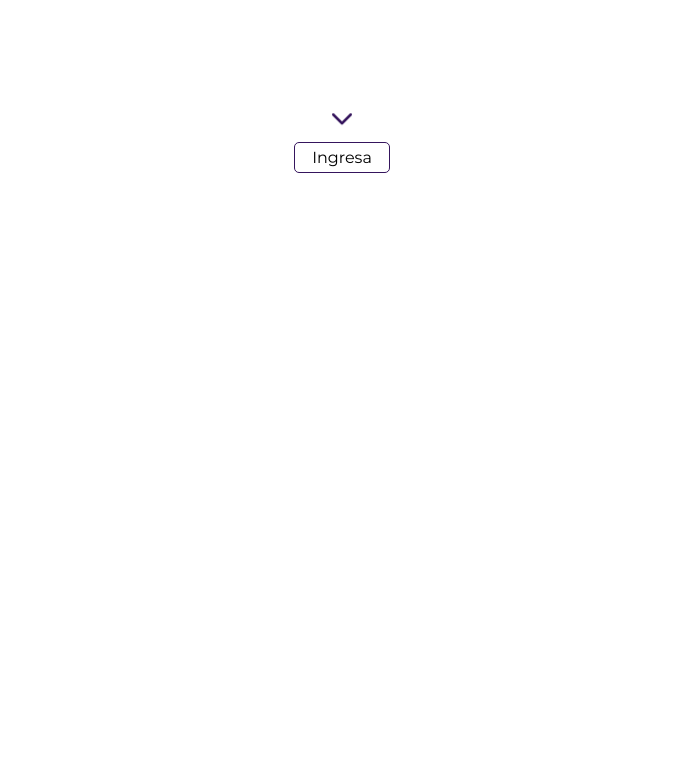
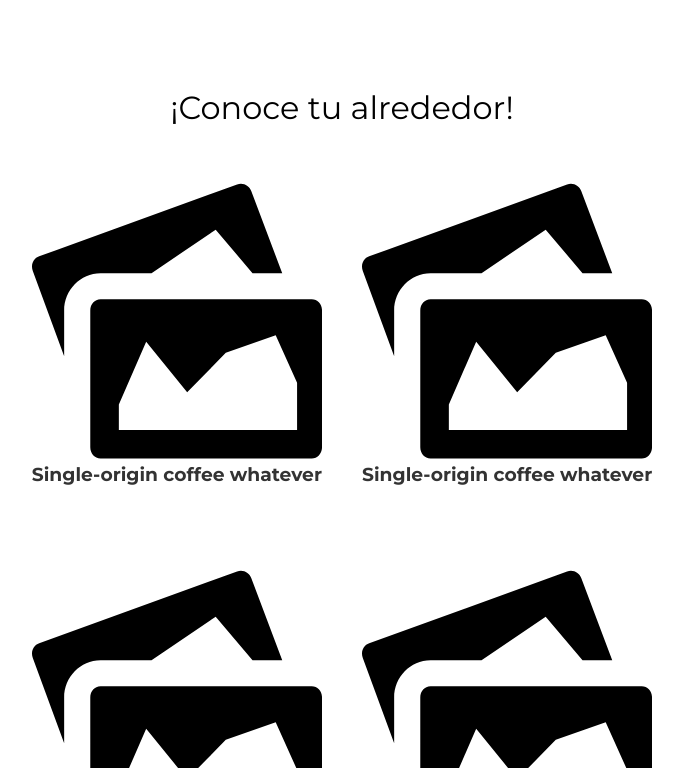
Before and after one commit to AlejoCastroT/ProWeb, a React (Vite) app: page / in a window 1280 px wide. Shown: the part 512-1280 px from the top of the page, without its empty margins (298-981 px from the left). Before the commit the page ends 800 px from the top, so only its background shows below. Built offline with nearby package versions, Linux system fonts and the light colour scheme.

Commit message:
modificacion index y detalels

```diff
--- a/index.html
+++ b/index.html
@@ -1,5 +1,5 @@
 <!doctype html>
-<html lang="en">
+<html lang="es">
   <head>
     <meta charset="UTF-8" />
     <link rel="stylesheet" href="https://cdnjs.cloudflare.com/ajax/libs/font-awesome/6.0.0-beta3/css/all.min.css" />
--- a/package.json
+++ b/package.json
@@ -28,6 +28,6 @@
     "eslint-plugin-react-hooks": "^5.1.0-rc.0",
     "eslint-plugin-react-refresh": "^0.4.9",
     "globals": "^15.9.0",
-    "vite": "^5.4.1"
+    "vite": "^5.4.9"
   }
 }
--- /dev/null
+++ b/src/Styles/Badge.css
@@ -0,0 +1,59 @@
+:root {
+    --primary-color: rebeccapurple;
+    --base-size: 20rem;
+    --easing: all 0.5s cubic-bezier(.55, 0, .1, 1);
+}
+
+.badge {
+    display: block;
+    position:absolute;
+    top: 20px;
+    right: -200px;
+    width: var(--base-size);
+    height: var(--base-size);
+    cursor: pointer;
+    background: url('https://source.unsplash.com/random/1000x1000') no-repeat 100% 50%;
+    background-size: 120%;
+    border-radius: 50%;
+    transition: var(--easing);
+    box-shadow: 0px .5rem 1rem rgba(0, 0, 0, .75);
+    z-index: 1; /* Asegurarse de que esté encima de la imagen */
+}
+
+.badge:hover {
+    box-shadow: 0px .5rem 2rem rgba(0, 0, 0, .75);
+    background-position: 0% 50%;
+}
+
+.badge .text {
+    display: block;
+    position: absolute;
+    width: calc(var(--base-size) / 2);
+    height: calc(var(--base-size) / 2);
+    line-height: calc(var(--base-size) / 2);
+    left: 50%;
+    top: 50%;
+    margin-top: calc(-1 * (var(--base-size) / 4));
+    margin-left: calc(-1 * (var(--base-size) / 4));
+    font-size: 2rem;
+    font-family: 'Raleway', sans-serif;
+    text-align: center;
+    color: #fff;
+    border-radius: 50%;
+    background: var(--primary-color);
+    transform: rotate(-180deg) translate(calc(-1 * (var(--base-size) / 2))) rotate(180deg);
+    box-shadow: 0px .5rem 1rem rgba(0, 0, 0, .5);
+    transition: var(--easing);
+}
+
+.badge:hover .text {
+    transform: rotate(-45deg) translate(0px) rotate(-315deg);
+    background: rgba(128, 0, 128, 0.5);
+    width: var(--base-size);
+    letter-spacing: 1rem;
+    line-height: var(--base-size);
+    height: var(--base-size);
+    margin-top: calc(-1 * (var(--base-size) / 2));
+    margin-left: calc(-1 * (var(--base-size) / 2));
+    transition: var(--easing), letter-spacing 1.5s ease-out;
+}
--- /dev/null
+++ b/src/Styles/HoverEffects.css
@@ -0,0 +1,140 @@
+.container {
+  max-width: 800px;
+  margin: 0 auto;
+  text-align: center;
+}
+
+.container ul {
+  list-style: none;
+  padding: 0;
+}
+
+.container li {
+  position: relative;
+  margin: 20px 0;
+  display: inline-block;
+  overflow: hidden;
+}
+
+.container a {
+  text-decoration: none;
+  color: #333;
+  display: block;
+  position: relative;
+  padding: 20px;
+  background-color: #fff;
+  transition: all 0.4s ease;
+}
+
+.container a.normal {
+  border-radius: 5px;
+}
+
+.container a:hover {
+  background-color: #f0f0f0;
+}
+
+
+.in-top {
+  animation: slideInTop 0.5s forwards;
+}
+
+.in-right {
+  animation: slideInRight 0.5s forwards;
+}
+
+.in-bottom {
+  animation: slideInBottom 0.5s forwards;
+}
+
+.in-left {
+  animation: slideInLeft 0.5s forwards;
+}
+
+.out-top {
+  animation: slideOutTop 0.5s forwards;
+}
+
+.out-right {
+  animation: slideOutRight 0.5s forwards;
+}
+
+.out-bottom {
+  animation: slideOutBottom 0.5s forwards;
+}
+
+.out-left {
+  animation: slideOutLeft 0.5s forwards;
+}
+
+@keyframes slideInTop {
+  from {
+    transform: translateY(-100%);
+  }
+  to {
+    transform: translateY(0);
+  }
+}
+
+@keyframes slideInRight {
+  from {
+    transform: translateX(100%);
+  }
+  to {
+    transform: translateX(0);
+  }
+}
+
+@keyframes slideInBottom {
+  from {
+    transform: translateY(100%);
+  }
+  to {
+    transform: translateY(0);
+  }
+}
+
+@keyframes slideInLeft {
+  from {
+    transform: translateX(-100%);
+  }
+  to {
+    transform: translateX(0);
+  }
+}
+
+@keyframes slideOutTop {
+  from {
+    transform: translateY(0);
+  }
+  to {
+    transform: translateY(-100%);
+  }
+}
+
+@keyframes slideOutRight {
+  from {
+    transform: translateX(0);
+  }
+  to {
+    transform: translateX(100%);
+  }
+}
+
+@keyframes slideOutBottom {
+  from {
+    transform: translateY(0);
+  }
+  to {
+    transform: translateY(100%);
+  }
+}
+
+@keyframes slideOutLeft {
+  from {
+    transform: translateX(0);
+  }
+  to {
+    transform: translateX(-100%);
+  }
+}
--- a/src/Styles/Index.css
+++ b/src/Styles/Index.css
@@ -5,7 +5,7 @@
     justify-content: center;
     align-items: center;
     text-align: center;
-    font-size: 5rem;
+    font-size: 2rem;
 }
 .section-index{
     position: relative;
--- a/src/Styles/Login.css
+++ b/src/Styles/Login.css
@@ -1,4 +1,4 @@
-.container-main{
+.container-main {
     display: flex;
     margin-left: 80px;
     margin-right: 50px;
@@ -10,28 +10,27 @@
     margin-top: 50px;
     width: 40vw;
     height: 90vh;
-    background-image:url('../assets/imgPareja.jpg');
+    background-image: url('../assets/imgPareja.jpg');
     background-size: cover;
     background-position: center;
     background-repeat: no-repeat;
     border-radius: 10px;
 }
 
-p{
+p {
     position: absolute;
     bottom: 0;
     padding: 20px;
     margin: 20px;
     color: #fff;
-
 }
 
-.container-title{
+.container-title {
     margin-top: 15rem;
     margin-left: 20rem;
 }
 
-.container-title, h1{
+.container-title, h1 {
     font-weight: 100;
     margin-bottom: 1rem;
     font-size: 2rem;
@@ -43,26 +42,8 @@ p{
     margin-top: 20px;
 }
 
-.btn-goo{
-    border:solid 1px;
-    width: 11rem;
-    height: 2rem;
-    border-radius: 5px;
-    border-color: #35155D;
-    margin-right:20px ;
-    background-color: #fff;
-    display: flex;
-    align-items: center;
-    justify-content: center;
-    padding: 10px 20px;
-    border-radius: 5px;
-    font-size: 16px;
-    cursor: pointer;
-    transition: background-color 0.3s ease;
-}
-
-.btn-face{
-    border:solid 1px;
+.btn-goo, .btn-face {
+    border: solid 1px;
     width: 11rem;
     height: 2rem;
     border-radius: 5px;
@@ -72,7 +53,6 @@ p{
     align-items: center;
     justify-content: center;
     padding: 10px 20px;
-    border-radius: 5px;
     font-size: 16px;
     cursor: pointer;
     transition: background-color 0.3s ease;
@@ -92,58 +72,58 @@ p{
     height: 20px;
 }
 
-.container-line{
+.container-line {
     margin-top: 1rem;
     display: flex;
     align-items: center;
     justify-content: center;
-    gap: 1rem
+    gap: 1rem;
 }
 
-.container-line, h6{
+.container-line, h6 {
     font-weight: 100;
     font-size: 1rem;
 }
 
-.line1{
+.line1, .line2 {
     border: solid 0.1px;
     width: 5rem;
 }
 
-.line2{
-    border: solid 0.1px;
-    width: 5rem;
-}
-
-.container-form{
+/* Fondo semitransparente para el formulario */
+.container-form {
     display: flex;
     flex-direction: column;
     gap: 1.5rem;
     margin-top: 2rem;
     text-align: center;
+    padding: 20px;
+    background-color: rgba(255, 255, 255, 0.8); /* Fondo semitransparente */
+    border-radius: 10px; /* Bordes redondeados */
 }
 
-.input{
+.input {
     height: 35px;
     border-radius: 5px;
     border: solid 1px #35155D;
     padding-left: 5px;
 }
 
-.remember{
+.remember {
     font-size: 15px;
 }
 
-.remember-me{
+.remember-me {
     margin-right: 5px;
 }
-.forgot{
+
+.forgot {
     font-size: 14px;
     text-decoration: none;
     color: grey;
 }
 
-.btn-login{
+.btn-login {
     padding: 7px;
     text-decoration: none;
     height: 35px;
@@ -153,44 +133,47 @@ p{
     color: #fff;
     font-size: 1rem;
 }
-.container-remember{
+
+.container-remember {
     display: flex;
     gap: 5px;
     justify-content: space-between;
 }
 
+/* Responsivo */
 @media (max-width: 768px) {
-    .container-text{
+    .container-text {
         display: none;
     }
 
-    .container-title{
+    .container-title {
         padding-top: 5rem;
         margin: 0;
         text-align: center;
     }
 
-    .container-title h1{
+    .container-title h1 {
         font-weight: 100;
         margin-bottom: 1rem;
         font-size: 30px;
     }
 
-    .buttons{
+    .buttons {
         justify-content: center;
     }
 
-    .btn-goo, .btn-face{
+    .btn-goo, .btn-face {
         width: 9rem;
     }
 
-    .line1, .line2{
+    .line1, .line2 {
         border: solid 0.1px;
         width: 4rem;
     }
 
-    .container-main{
+    .container-main {
         justify-content: center;
         margin: 0;
     }
 }
+@import url('https://fonts.googleapis.com/css?family=Raleway:300');
--- /dev/null
+++ b/src/components/Badge.jsx
@@ -0,0 +1,12 @@
+import React from 'react';
+import '../Styles/Badge.css';
+
+function Badge({ text }) {
+  return (
+    <div className="badge">
+      <span className="text">{text}</span>
+    </div>
+  );
+}
+
+export default Badge;
--- a/src/components/CardImg.jsx
+++ b/src/components/CardImg.jsx
@@ -1,11 +1,23 @@
-import React from 'react'
+import React from 'react';
+import welcome from '../assets/Welcome.jpg';
+import Badge from './Badge';
+
 
 function CardImg() {
   return (
-    <div className="container-text">
-        <p>Lorem ipsum dolor sit amet, consectetur adipiscing elit, sed do eiusmod tempor incididunt ut labore et dolore magna aliqua. </p>
-   </div>
-  )
+    <div className="container-text" style={{ position: 'relative' }}>
+      {}
+      <img
+        src="https://source.unsplash.com/random/1000x1000"
+        alt="Welcome"
+        style={{ width: '100%', borderRadius: '10px' }}
+      />
+      <Badge text="Welcome" />
+      <p>
+        Lorem ipsum dolor sit amet, consectetur adipiscing elit, sed do eiusmod tempor incididunt ut labore et dolore magna aliqua.
+      </p>
+    </div>
+  );
 }
 
-export default CardImg
+export default CardImg;
--- /dev/null
+++ b/src/components/HoverEffect.jsx
@@ -0,0 +1,33 @@
+import React from 'react';
+import "../styles/HoverEffects.css";
+
+const HoverEffect = () => {
+  return (
+    <header>
+      <div className="container">
+        <h1>¡Conoce tu alrededor!</h1>
+        <p>CSS & bits of JS</p>
+        <div className="container">
+          <ul>
+            {Array.from({ length: 12 }, (_, index) => (
+              <li key={index}>
+                <a href="#" className="normal">
+                  <svg viewBox="0 0 80 76" x="0px" y="0px">
+                    <g>
+                      <path d="M 68.9708 24.8623 L 60.4554 2.3018 C 59.9641 0.7017 58.1628 -0.2583 56.5252 0.3817 L 1.9822 20.2222 C 0.3822 20.7022 -0.4179 22.6222 0.2222 24.2223 L 8.8624 47.7797 L 8.8624 35.1484 C 8.8624 29.5024 13.3425 24.8623 18.8857 24.8623 L 32.9442 24.8623 L 50.63 12.862 L 60.7829 24.8623 L 68.9708 24.8623 L 68.9708 24.8623 ZM 77.098 32.0625 L 18.8857 32.0625 C 17.2512 32.0625 16.0625 33.4511 16.0625 35.1484 L 16.0625 72.8491 C 16.0625 74.5477 17.2512 75.9375 18.8857 75.9375 L 77.098 75.9375 C 78.742 75.9375 79.9376 74.5477 79.9376 72.8491 L 79.9376 35.1484 C 79.9376 33.4511 78.742 32.0625 77.098 32.0625 L 77.098 32.0625 ZM 73.0626 68.0625 L 23.9375 68.0625 L 23.9375 61.0852 L 31.4704 43.7232 L 42.7696 57.6777 L 53.4138 46.8062 L 67.1695 41.9375 L 73.0626 55.0815 L 73.0626 68.0625 L 73.0626 68.0625 Z" />
+                    </g>
+                  </svg>
+                  <div className="info">
+                    <h3>Single-origin coffee whatever</h3>
+                  </div>
+                </a>
+              </li>
+            ))}
+          </ul>
+        </div>
+      </div>
+    </header>
+  );
+};
+
+export default HoverEffect;
--- a/src/pages/Index.jsx
+++ b/src/pages/Index.jsx
@@ -2,6 +2,8 @@ import React from 'react';
 import { Link } from 'react-router-dom';
 import '../Styles/Index.css';
 import Nav from '../components/Nav/Nav';
+import HoverEffect from "../components/HoverEffect";
+
 
 function Index() {
   return (
@@ -11,7 +13,8 @@ function Index() {
         <div className='main'>
           Encuentra a alguien que no solo complemente tus sueños, sino que también los impulse a volar juntos.
         </div>
-        <div className='arrow-container'>
+        <HoverEffect />
+          <div className='arrow-container'>
           <svg
             xmlns="http://www.w3.org/2000/svg"
             className="arrow"
```
Also changed, not shown: src/assets/Welcome.jpg (added), 1 other file (tests, documents, lock files or other folders).
